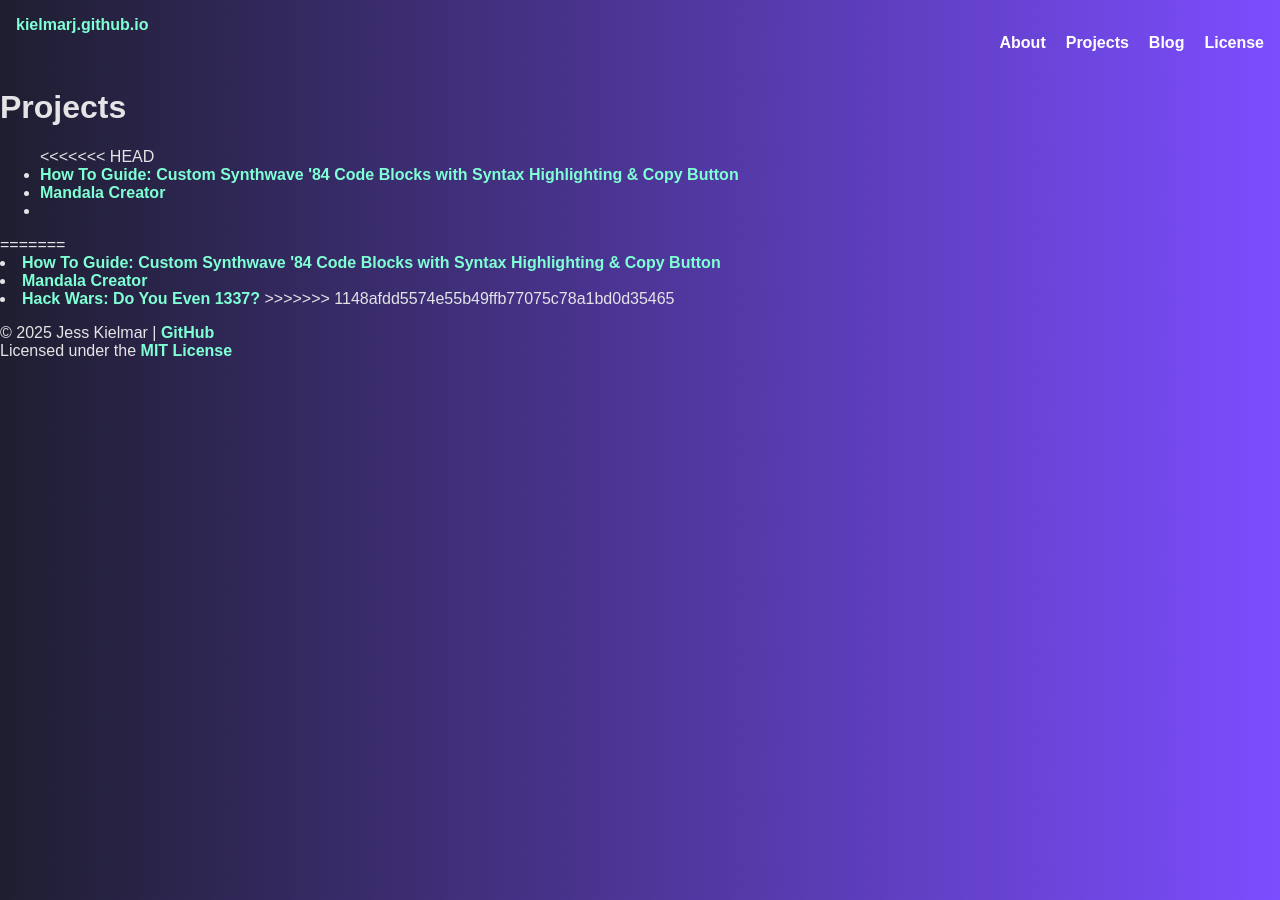
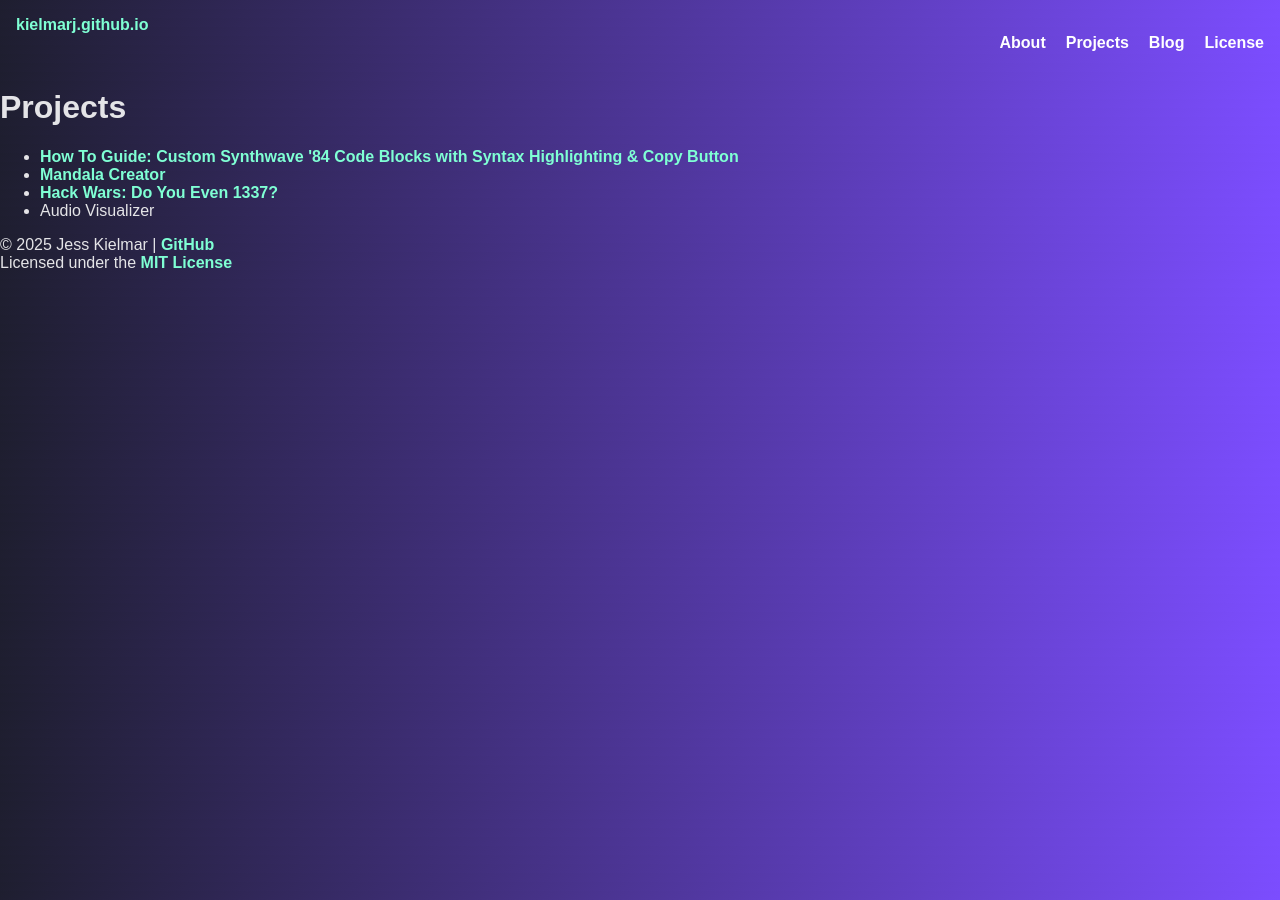
Before and after one commit to kielmarj/kielmarj.github.io, a Jekyll site: the page built from docs/projects/index.html, in a window 1280 px wide. Built offline with Jekyll 4.4.1, drawn with Linux system fonts in a browser that asks for light colours.

Commit message:
Fix audio visualizer link and update list formatting in index.html

```diff
--- a/docs/projects/index.html
+++ b/docs/projects/index.html
@@ -4,14 +4,8 @@ title: "Projects"
 ---
 
 <ul>
-<<<<<<< HEAD
   <li><a href="synthwaveCodeBlocks/index.html">How To Guide: Custom Synthwave '84 Code Blocks with Syntax Highlighting & Copy Button</a></li>
   <li><a href="mandalaCreator/index.html">Mandala Creator</a></li>
-  <li><a href="audio-visualizer/index.html"></a></li>
+  <li><a href="hack-wars/index.html">Hack Wars: Do You Even 1337?</a>
+  <li><a href="audio-visualizer/index.html"></a>Audio Visualizer</li>
 </ul>
-=======
-  <li><a href="synthwave-code-blocks/index.html">How To Guide: Custom Synthwave '84 Code Blocks with Syntax Highlighting & Copy Button</a></li>
-  <li><a href="mandala-creator/index.html">Mandala Creator</a></li>
-  <li><a href="hack-wars/index.html">Hack Wars: Do You Even 1337?</a>
-</ul>
->>>>>>> 1148afdd5574e55b49ffb77075c78a1bd0d35465
```
